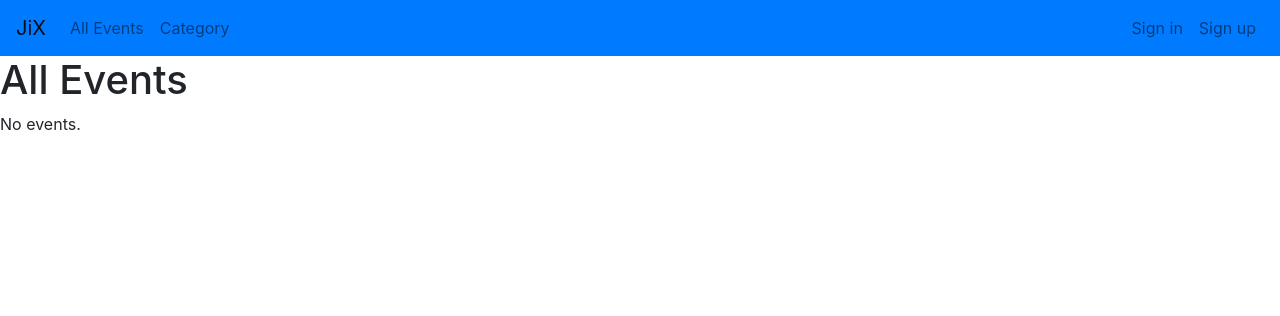
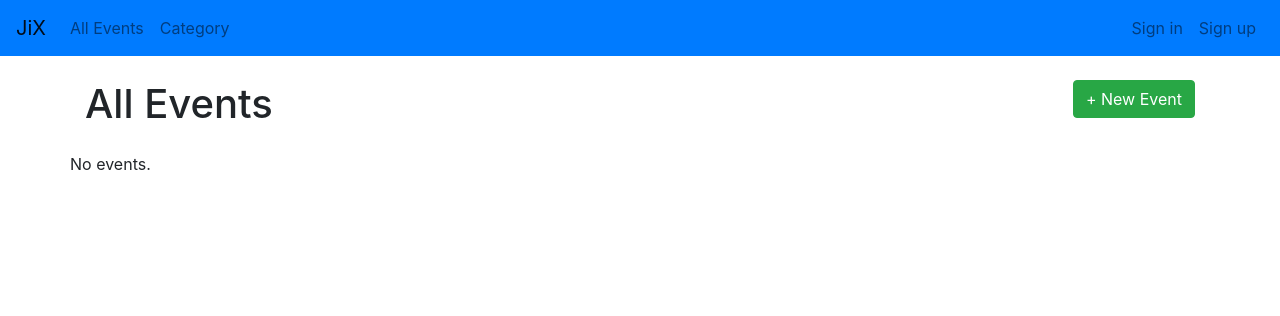
Before and after one commit to jix-666/jix, a Django app: page /events/ in a window 1280 px wide. Shown: the top 316 px of the page. Run offline with Django 3.2, Linux system fonts and the light colour scheme; data that the repository does not hold is empty; some libraries are stand-ins or nearby versions.

Commit message:
Add card and new event button

```diff
--- a/events/templates/events/all_events.html
+++ b/events/templates/events/all_events.html
@@ -1,20 +1,24 @@
 {% extends 'events/main.html' %}
 {% block content %}
 
-<h1>All Events</h1>
-
+    <div class="container mt-4">
+        <h1 class="mr-auto d-inline">All Events</h1>
+        <a class="btn btn-success float-right d-inline" href="{% url 'events:new' %}">+ New Event</a>
+        <div class="row mt-4">
             {% if all_events %}
-    <ul>
                 {% for event in all_events %}
-        <li>
+                    <div class="col-md-4">
+                        <div class="card">
                             <p>Title: {{ event.title }}</p>
                             <p>{{ event.description }}</p>
                             <p>{{ event.created_at }}</p>
-        </li>
+                        </div>
+                    </div>
                 {% endfor %}
-    </ul>
             {% else %}
                 <p>No events.</p>
             {% endif %}
+        </div>
+    </div>
 
 {% endblock %}
--- a/events/templates/events/index.html
+++ b/events/templates/events/index.html
@@ -1,7 +1,7 @@
 {% extends 'events/main.html' %}
 {% block content %}
 
-<h1>This is index page</h1>
-<a href="{% url 'events:feed' %}">View all events</a>
+    <h1>This is index page</h1>
+    <a href="{% url 'events:feed' %}">View all events</a>
 
 {% endblock %}
--- a/events/templates/events/nav_bar.html
+++ b/events/templates/events/nav_bar.html
@@ -1,5 +1,5 @@
 <nav class="navbar navbar-expand-lg navbar-light bg-primary">
-    <a class="navbar-brand">JiX</a>
+    <a class="navbar-brand" href="/">JiX</a>
     <button class="navbar-toggler" type="button" data-toggle="collapse" data-target="#navbarSupportedContent"
             aria-controls="navbarSupportedContent" aria-expanded="false" aria-label="Toggle navigation">
         <span class="navbar-toggler-icon"></span>
@@ -7,7 +7,7 @@
     <div class="collapse navbar-collapse" id="navbarSupportedContent">
         <ul class="navbar-nav">
             <li class="nav-item">
-                <a class="nav-link">All Events</a>
+                <a class="nav-link" href="{% url 'events:feed' %}">All Events</a>
             </li>
             <li class="nav-item">
                 <a class="nav-link">Category</a>
--- a/events/urls.py
+++ b/events/urls.py
@@ -5,6 +5,6 @@ from . import views
 app_name = 'events'
 urlpatterns = [
     path('', views.events, name='feed'),
-    path('<str:category>/', views.events_by_category, name='events_by_category')
-
+    path('new/', views.new_event, name='new'),
+    path('<str:category>/', views.events_by_category, name='events_by_category'),
 ]
--- a/events/views.py
+++ b/events/views.py
@@ -20,3 +20,7 @@ def events_by_category(request, category):
             'category': category,
         }
     )
+
+
+def new_event(request):
+    return render(request, 'events/new_event.html')
```
Also changed, not shown: events/templates/events/new_event.html (added, +8 -0 lines), events/migrations/0001_initial.py, events/migrations/0002_auto_20201008_0910.py (deleted), events/migrations/0002_auto_20201015_1456.py (added). Lines whose indentation alone changed are shown as unchanged.
